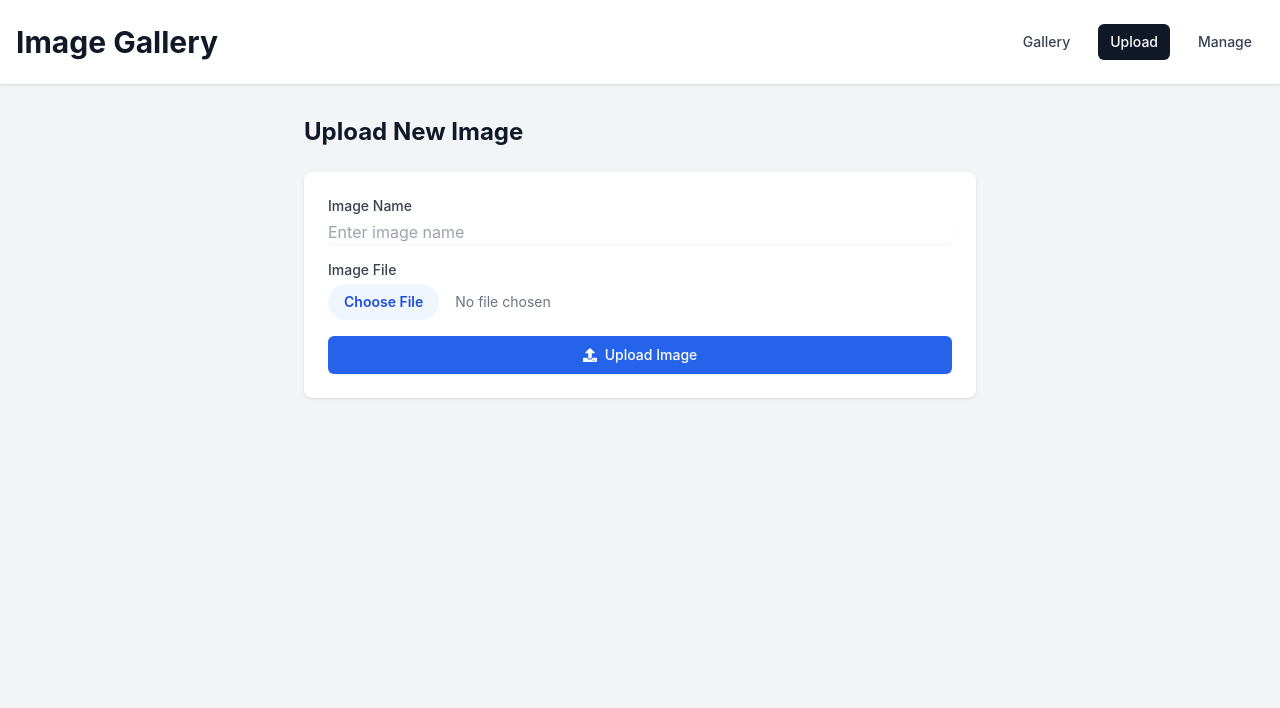
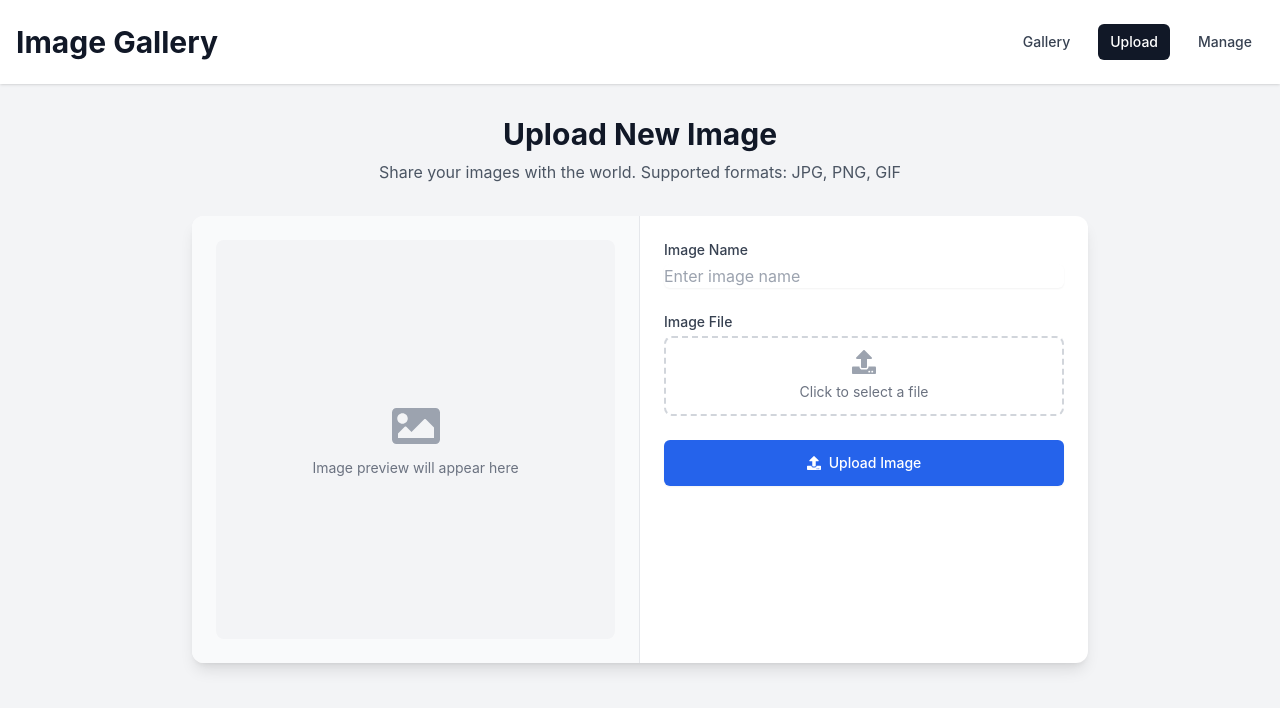
Before and after one commit to mohammadnazarkhani/WebDev-Practice-Playground, a React (Vite) app in the folder ASP.Net/image server/ImageServer.Client/: page /upload in a window 1280 px wide. Shown: the top 708 px of the page. Built offline with nearby package versions, Linux system fonts and the light colour scheme.

Commit message:
feat: enhance image upload component with preview and improved layout

```diff
--- a/ASP.Net/image server/ImageServer.Client/src/components/ImageUpload.jsx
+++ b/ASP.Net/image server/ImageServer.Client/src/components/ImageUpload.jsx
@@ -2,12 +2,24 @@ import { useState } from "react";
 import { useMutation, useQueryClient } from "react-query";
 import { uploadImage } from "../services/api";
 import { toast } from "react-hot-toast";
-import { FaUpload } from "react-icons/fa";
+import { FaUpload, FaImage } from "react-icons/fa";
 
 export default function ImageUpload() {
   const [file, setFile] = useState(null);
+  const [preview, setPreview] = useState(null);
   const [name, setName] = useState("");
   const queryClient = useQueryClient();
+
+  const handleFileChange = (e) => {
+    const selectedFile = e.target.files?.[0];
+    if (selectedFile) {
+      setFile(selectedFile);
+      setPreview(URL.createObjectURL(selectedFile));
+      if (!name) {
+        setName(selectedFile.name.split(".")[0]);
+      }
+    }
+  };
 
   const mutation = useMutation(uploadImage, {
     onSuccess: () => {
@@ -15,6 +27,7 @@ export default function ImageUpload() {
       toast.success("Image uploaded successfully");
       setFile(null);
       setName("");
+      setPreview(null);
     },
     onError: () => toast.error("Failed to upload image"),
   });
@@ -33,8 +46,30 @@ export default function ImageUpload() {
   };
 
   return (
-    <form onSubmit={handleSubmit} className="bg-white shadow rounded-lg p-6">
-      <div className="space-y-4">
+    <div className="grid grid-cols-1 md:grid-cols-2">
+      {/* Preview Section */}
+      <div className="p-6 flex items-center justify-center bg-gray-50 border-b md:border-b-0 md:border-r border-gray-200">
+        <div className="w-full aspect-square rounded-lg overflow-hidden bg-gray-100 flex items-center justify-center">
+          {preview ? (
+            <img
+              src={preview}
+              alt="Preview"
+              className="w-full h-full object-contain"
+            />
+          ) : (
+            <div className="text-center p-8">
+              <FaImage className="mx-auto h-12 w-12 text-gray-400" />
+              <p className="mt-2 text-sm text-gray-500">
+                Image preview will appear here
+              </p>
+            </div>
+          )}
+        </div>
+      </div>
+
+      {/* Upload Form */}
+      <form onSubmit={handleSubmit} className="p-6">
+        <div className="space-y-6">
           <div>
             <label className="block text-sm font-medium text-gray-700">
               Image Name
@@ -52,23 +87,32 @@ export default function ImageUpload() {
             <label className="block text-sm font-medium text-gray-700">
               Image File
             </label>
+            <div className="mt-1">
               <input
                 type="file"
-            onChange={(e) => setFile(e.target.files?.[0])}
+                onChange={handleFileChange}
                 accept="image/*"
-            className="mt-1 block w-full text-sm text-gray-500
-              file:mr-4 file:py-2 file:px-4
-              file:rounded-full file:border-0
-              file:text-sm file:font-semibold
-              file:bg-blue-50 file:text-blue-700
-              hover:file:bg-blue-100"
+                className="hidden"
+                id="file-upload"
               />
+              <label
+                htmlFor="file-upload"
+                className="cursor-pointer w-full flex items-center justify-center px-6 py-3 border-2 border-dashed border-gray-300 rounded-lg hover:border-blue-500 transition-colors"
+              >
+                <div className="text-center">
+                  <FaUpload className="mx-auto h-6 w-6 text-gray-400" />
+                  <p className="mt-2 text-sm text-gray-500">
+                    {file ? file.name : "Click to select a file"}
+                  </p>
+                </div>
+              </label>
+            </div>
           </div>
 
           <button
             type="submit"
             disabled={mutation.isLoading}
-          className="w-full flex items-center justify-center px-4 py-2 border border-transparent rounded-md shadow-sm text-sm font-medium text-white bg-blue-600 hover:bg-blue-700 focus:outline-none focus:ring-2 focus:ring-offset-2 focus:ring-blue-500 disabled:opacity-50"
+            className="w-full flex items-center justify-center px-4 py-3 border border-transparent rounded-md shadow-sm text-sm font-medium text-white bg-blue-600 hover:bg-blue-700 focus:outline-none focus:ring-2 focus:ring-offset-2 focus:ring-blue-500 disabled:opacity-50 transition-colors"
           >
             {mutation.isLoading ? (
               "Uploading..."
@@ -80,5 +124,6 @@ export default function ImageUpload() {
           </button>
         </div>
       </form>
+    </div>
   );
 }
--- a/ASP.Net/image server/ImageServer.Client/src/pages/UploadPage.jsx
+++ b/ASP.Net/image server/ImageServer.Client/src/pages/UploadPage.jsx
@@ -2,11 +2,16 @@ import ImageUpload from "../components/ImageUpload";
 
 export default function UploadPage() {
   return (
-    <div className="max-w-2xl mx-auto">
-      <h2 className="text-2xl font-bold text-gray-900 mb-6">
-        Upload New Image
-      </h2>
-      <ImageUpload />
+    <div className="max-w-4xl mx-auto">
+      <div className="text-center mb-8">
+        <h2 className="text-3xl font-bold text-gray-900">Upload New Image</h2>
+        <p className="mt-2 text-gray-600">
+          Share your images with the world. Supported formats: JPG, PNG, GIF
+        </p>
+      </div>
+      <div className="bg-white rounded-xl shadow-lg overflow-hidden">
+        <ImageUpload />
+      </div>
     </div>
   );
 }
```
Lines whose indentation alone changed are shown as unchanged.
